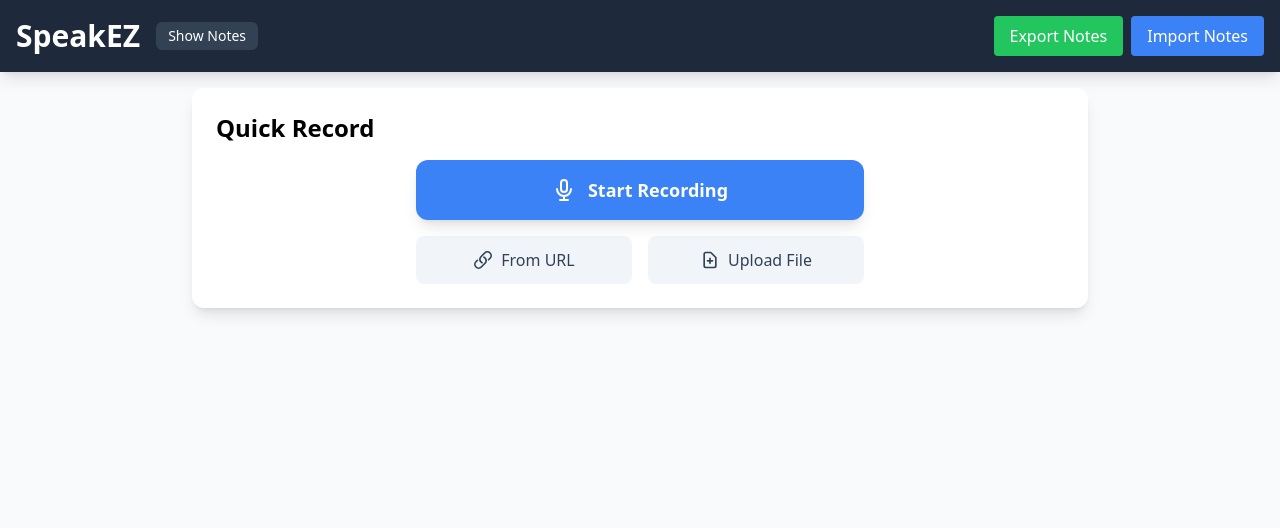
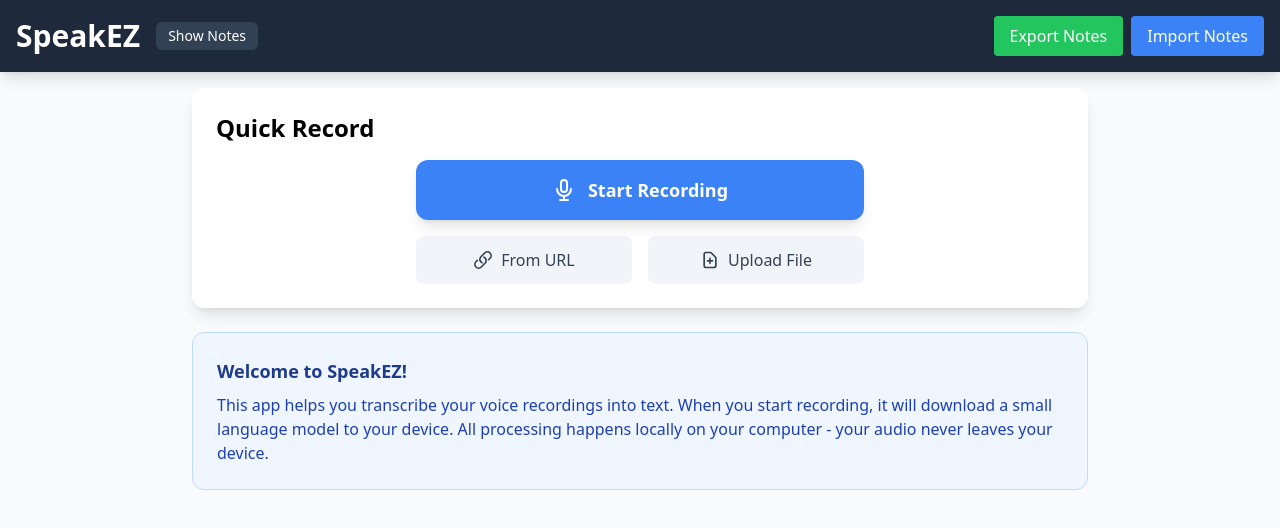
Before and after one commit to psimyn/say, a React (Vite) app: page / in a window 1280 px wide. Shown: the top 528 px of the page. Built offline with nearby package versions, Linux system fonts and the light colour scheme.

Commit message:
Add information div

```diff
--- a/src/App.tsx
+++ b/src/App.tsx
@@ -25,6 +25,7 @@ function App() {
     const [isLoaded, setIsLoaded] = useState(false);
     const [searchQuery, setSearchQuery] = useState('');
     const [showNoteList, setShowNoteList] = useState(false);
+    const [showInfo, setShowInfo] = useState(true);
     const lastTranscriptionRef = useRef<string | null>(null);
 
     useEffect(() => {
@@ -72,6 +73,7 @@ function App() {
     }, [notes, updateNotes]);
 
     const handleTranscriptionComplete = useCallback((text: string) => {
+        setShowInfo(false);
         // Only create a new note if this is a new transcription
         if (text !== lastTranscriptionRef.current) {
             lastTranscriptionRef.current = text;
@@ -249,6 +251,17 @@ function App() {
                             />
                         </div>
 
+                        {showInfo && (
+                            <div className="bg-blue-50 border border-blue-200 rounded-xl p-6 mb-6">
+                                <h3 className="text-lg font-semibold text-blue-900 mb-2">Welcome to SpeakEZ!</h3>
+                                <p className="text-blue-800">
+                                    This app helps you transcribe your voice recordings into text. When you start recording,
+                                    it will download a small language model to your device. All processing happens locally
+                                    on your computer - your audio never leaves your device.
+                                </p>
+                            </div>
+                        )}
+
                         {selectedNoteId && (
                             <div className="bg-white rounded-xl shadow-lg p-6">
                                 <NoteEditor
```
